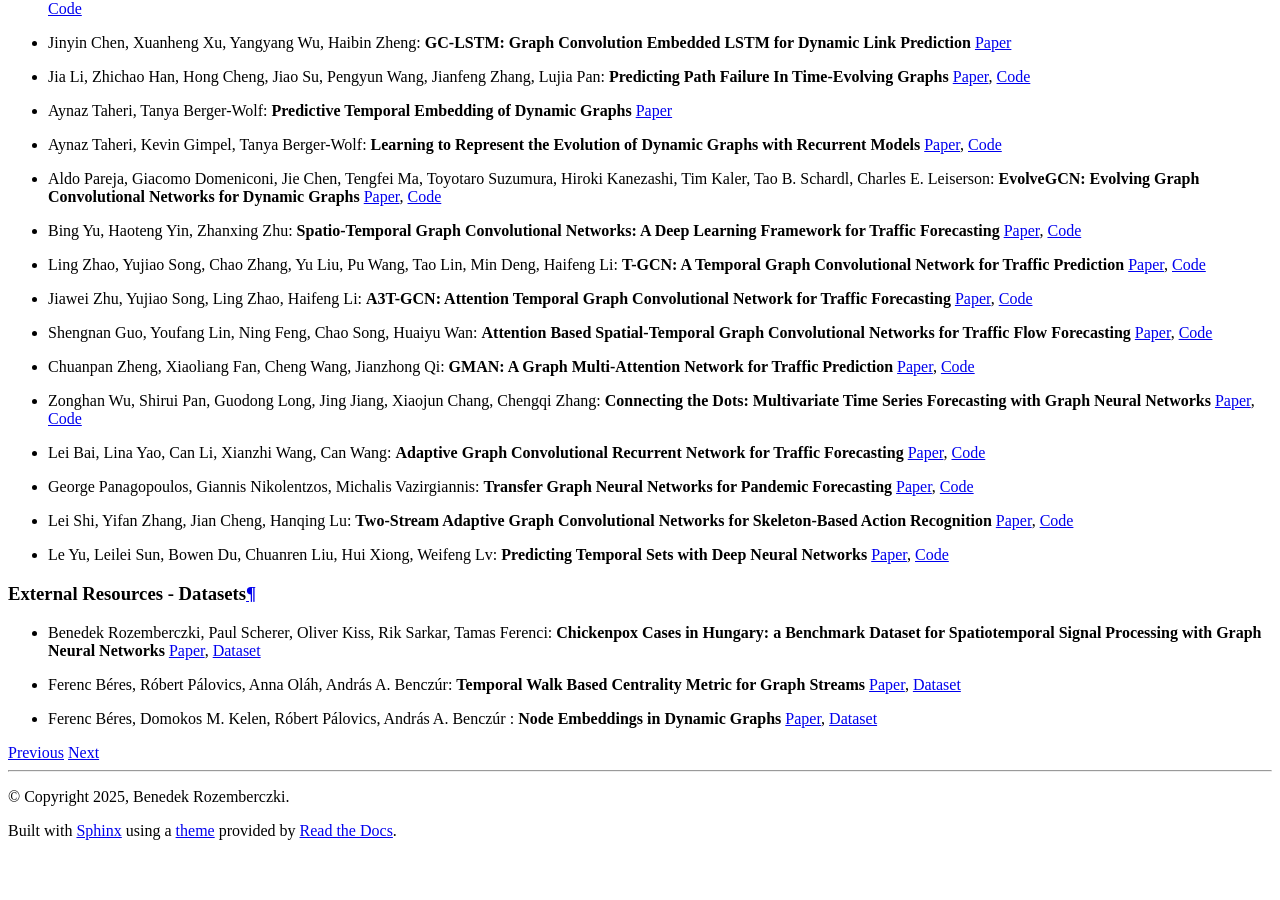
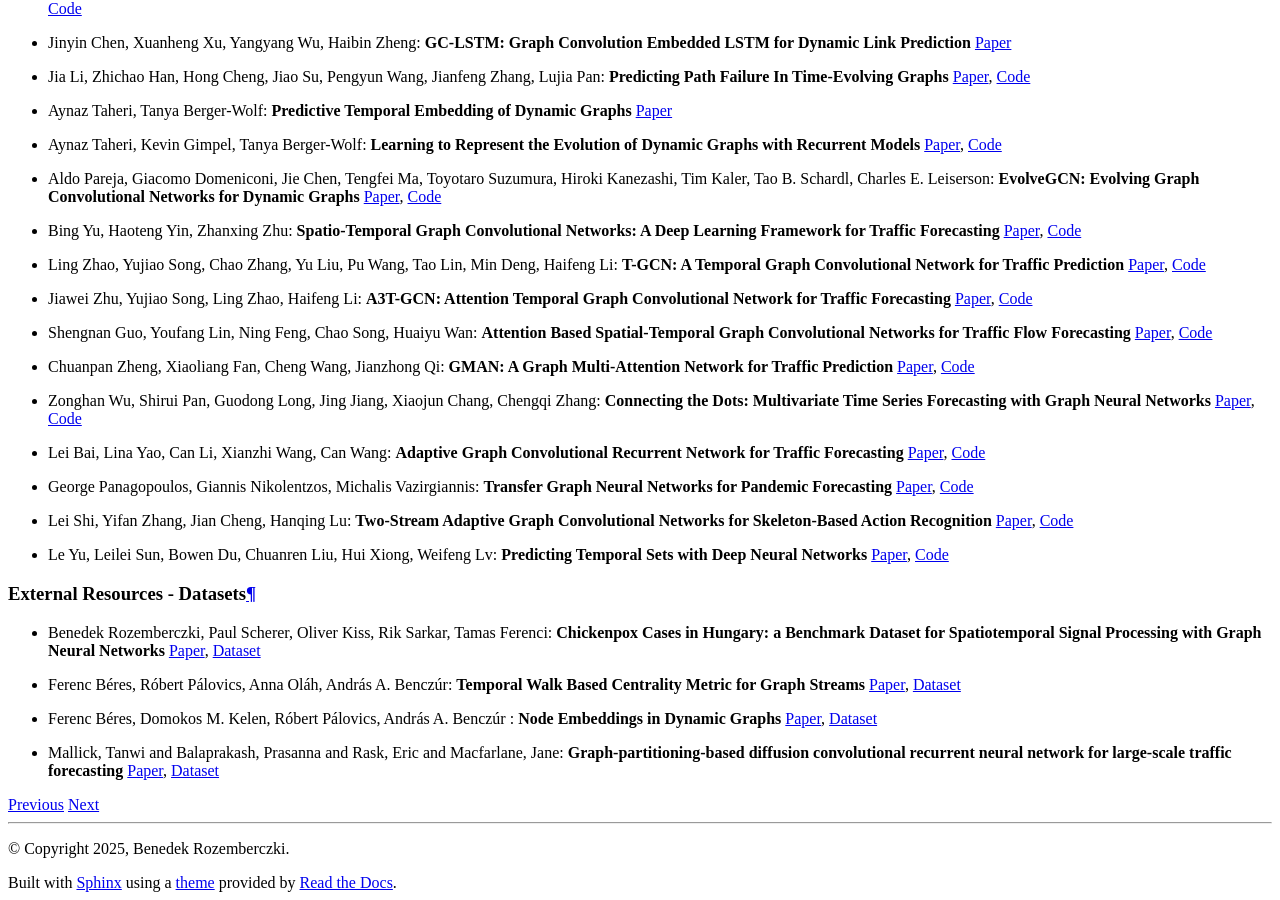
Before and after one commit to benedekrozemberczki/pytorch_geometric_temporal, a Sphinx documentation site: the page built from docs/source/notes/resources.rst, in a window 1280 px wide and 900 px high, scrolled down 1524 px. Built offline with Sphinx 7.4.7 and the Read the Docs theme 3.1.0, drawn with Linux system fonts in a browser that asks for light colours; before the commit the page ends 2372 px from its top, so only the background shows below that.

Commit message:
added link to pems/pemsAllLA paper

```diff
--- a/docs/source/notes/resources.rst
+++ b/docs/source/notes/resources.rst
@@ -43,3 +43,5 @@ External Resources - Datasets
 * Ferenc Béres, Róbert Pálovics, Anna Oláh, András A. Benczúr: **Temporal Walk Based Centrality Metric for Graph Streams** `Paper <https://www.ncbi.nlm.nih.gov/pmc/articles/PMC6214300/>`_, `Dataset <https://github.com/ferencberes/twittertennis>`_
 
 * Ferenc Béres, Domokos M. Kelen, Róbert Pálovics, András A. Benczúr : **Node Embeddings in Dynamic Graphs** `Paper <https://appliednetsci.springeropen.com/articles/10.1007/s41109-019-0169-5>`_, `Dataset <https://github.com/ferencberes/twittertennis>`_
+
+* Mallick, Tanwi and Balaprakash, Prasanna and Rask, Eric and Macfarlane, Jane: **Graph-partitioning-based diffusion convolutional recurrent neural network for large-scale traffic forecasting** `Paper <https://arxiv.org/abs/1909.11197>`_, `Dataset <https://github.com/tanwimallick/graph_partition_based_DCRNN/>`_
```
